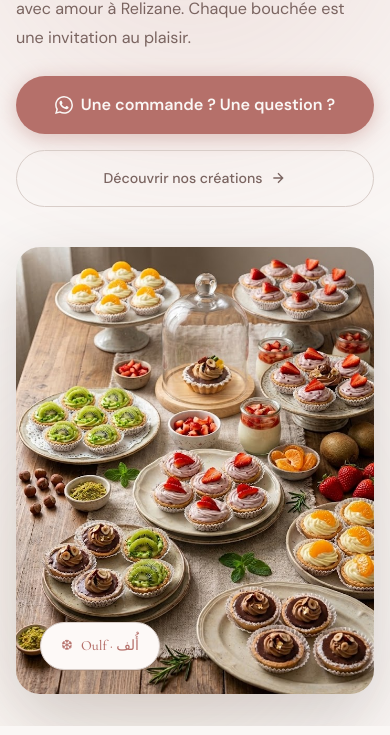
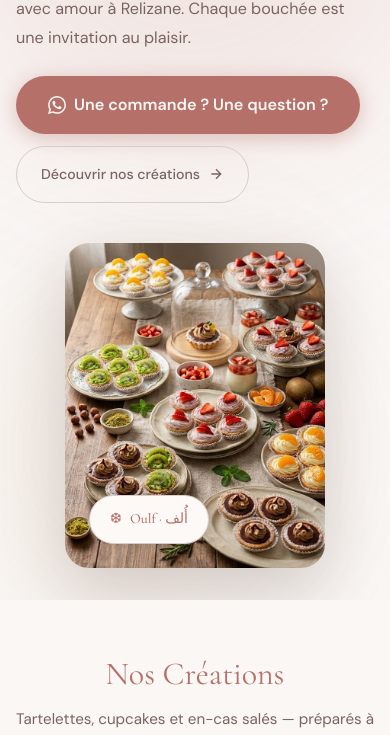
Before and after one commit to achwak-bahi/oulff, a React (Vite) app: page / in a window 390 px wide. Shown: the part 303-1038 px from the top of the page. Built offline with nearby package versions, Linux system fonts and the light colour scheme.

Commit message:
fix: hero buttons natural width on mobile, smaller image

```diff
--- a/src/components/HeroSection.css
+++ b/src/components/HeroSection.css
@@ -159,13 +159,14 @@
 @media (max-width: 900px) {
   .hero__container { grid-template-columns: 1fr; gap: var(--space-10); }
   .hero__visual { justify-content: center; }
-  .hero__img-wrap { max-width: 380px; }
+  .hero__img-wrap { max-width: 320px; }
   .hero__title { font-size: var(--text-2xl); }
   .hero__subtitle { max-width: none; }
 }
 @media (max-width: 480px) {
   .hero__container { padding-inline: var(--space-4); padding-block: var(--space-8); }
-  .hero__actions { flex-direction: column; align-items: stretch; }
-  .hero__cta-primary, .hero__cta-secondary { justify-content: center; }
+  .hero__actions { flex-direction: row; align-items: center; flex-wrap: wrap; gap: var(--space-3); }
+  .hero__cta-primary, .hero__cta-secondary { justify-content: center; width: auto; }
   .hero__stats { gap: var(--space-6); }
+  .hero__img-wrap { max-width: 260px; }
 }
```
